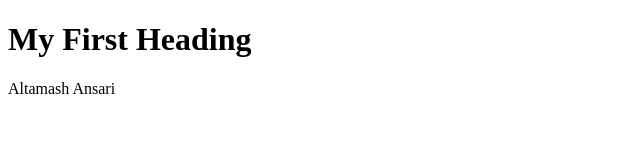
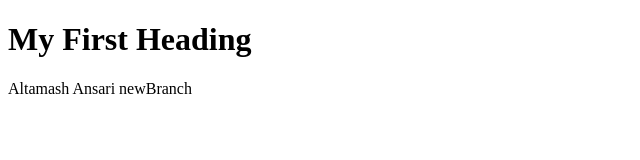
Before and after one commit to priyankamistry09/extension_test, a website: page client/index.html in a window 1280 px wide. Shown: the full height of the page, 0-640 px from the left. Drawn offline with Linux system fonts and the light colour scheme.

Commit message:
Update index.html

```diff
--- a/client/index.html
+++ b/client/index.html
@@ -4,7 +4,7 @@
 
 	<h1>My First Heading</h1>
 
-	<p>Altamash Ansari</p>
+	<p>Altamash Ansari newBranch</p>
 
 </body>
 </html>
```
